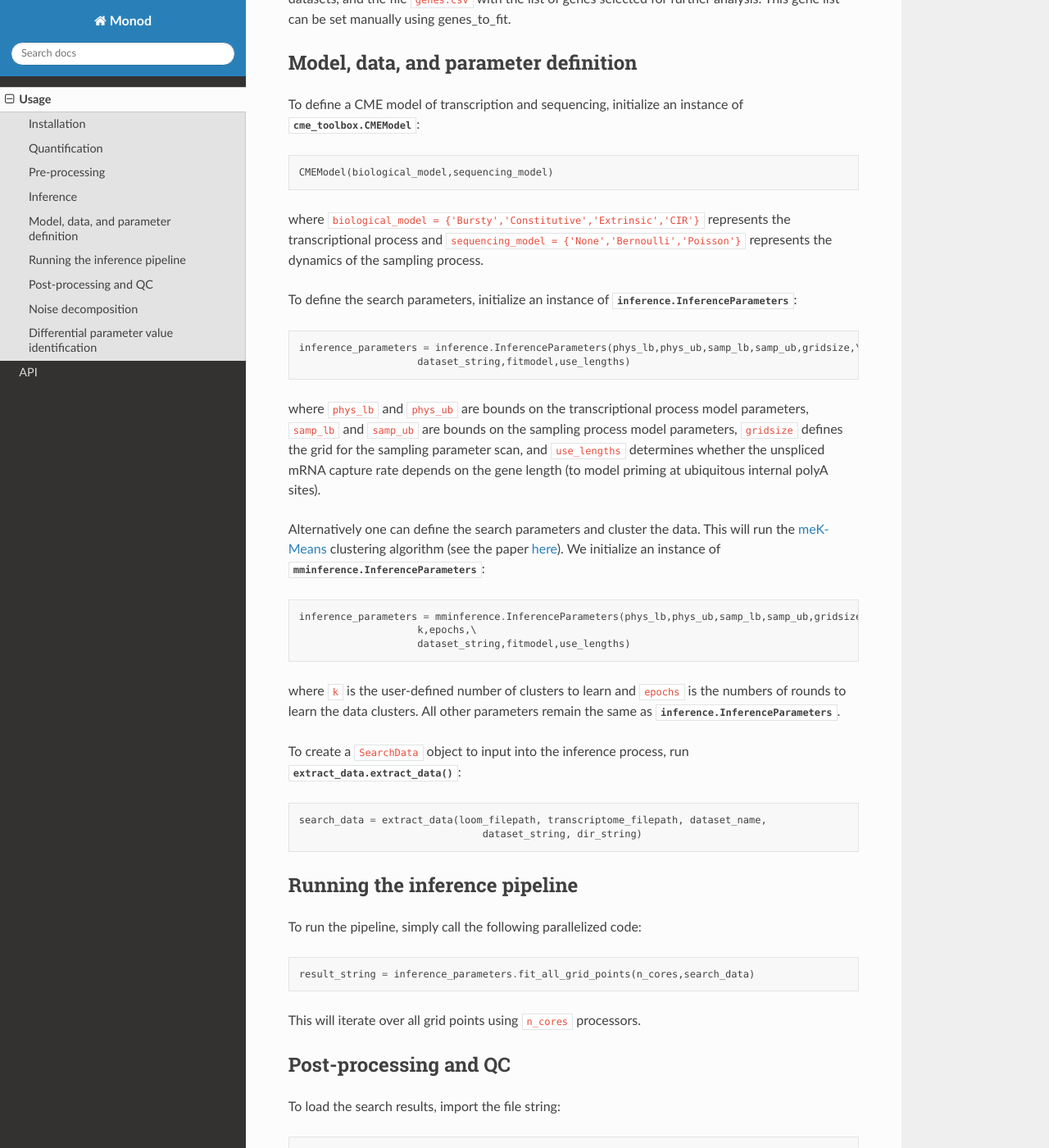
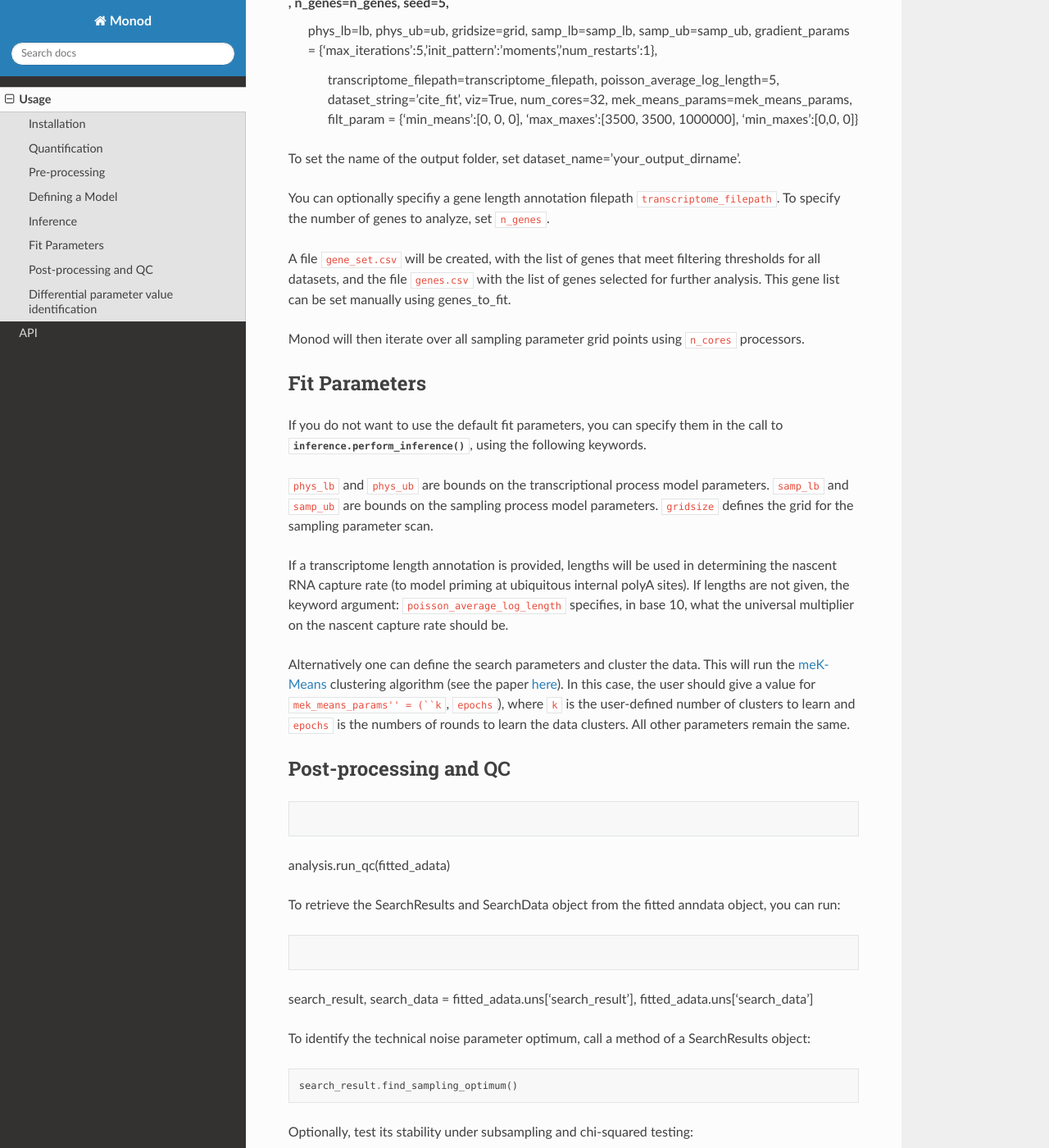
Before and after one commit to pachterlab/monod_examples, a Sphinx documentation site: the page built from docs/source/usage.rst, in a window 1280 px wide and 1400 px high, scrolled down 2056 px. Shown: the whole window at 82% size. Built offline with Sphinx 7.4.7 and the Read the Docs theme 3.1.0, drawn with Linux system fonts in a browser that asks for light colours; some of the changed text lies outside the part shown.

Commit message:
Update usage.rst
modifying to anndata

```diff
--- a/docs/source/usage.rst
+++ b/docs/source/usage.rst
@@ -63,6 +63,18 @@
 
 TODO: add scanpy code.
 
+Defining a Model
+----------------------
+
+To define a CME model of transcription and sequencing, initialize an instance of :py:class:`cme_toolbox.CMEModel`:
+
+.. code-block:: python
+
+fitmodel = cme_toolbox.CMEModel('ProteinBursty','Poisson')
+
+where ``biological_model = {'Bursty','Constitutive','Extrinsic','CIR'}`` represents the transcriptional process and ``sequencing_model = {'None','Bernoulli','Poisson'}`` represents the dynamics of the sampling process.
+
+
 Inference
 ----------------
 
@@ -88,67 +100,42 @@
 
 A file ``gene_set.csv`` will be created, with the list of genes that meet filtering thresholds for all datasets, and the file ``genes.csv`` with the list of genes selected for further analysis. This gene list can be set manually using genes_to_fit.
 
-Model, data, and parameter definition
+Monod will then iterate over all sampling parameter grid points using ``n_cores`` processors.
+
+Fit Parameters
+------------------
+
+If you do not want to use the default fit parameters, you can specify them in the call to :py:func:`inference.perform_inference`, using the following keywords.
+
+``phys_lb`` and ``phys_ub`` are bounds on the transcriptional process model parameters.
+``samp_lb`` and ``samp_ub`` are bounds on the sampling process model parameters.
+``gridsize`` defines the grid for the sampling parameter scan.
+
+If a transcriptome length annotation is provided, lengths will be used in determining the nascent RNA capture rate (to model priming at ubiquitous internal polyA sites). If lengths are not given, the keyword argument: ``poisson_average_log_length`` specifies, in base 10, what the universal multiplier on the nascent capture rate should be.
+
+Alternatively one can define the search parameters and cluster the data. This will run the `meK-Means <https://github.com/pachterlab/CGP_2023/>`_ clustering algorithm (see the paper `here <https://www.biorxiv.org/content/10.1101/2023.09.17.558131v2>`_). In this case, the user should give a value for ``mek_means_params'' = (``k``, ``epochs``), where ``k`` is the user-defined number of clusters to learn and ``epochs`` is the numbers of rounds to learn the data clusters. All other parameters remain the same.
+
+
+Post-processing and QC
 ----------------
 
-To define a CME model of transcription and sequencing, initialize an instance of :py:class:`cme_toolbox.CMEModel`:
+
 
 .. code-block:: python
 
- CMEModel(biological_model,sequencing_model)
+analysis.run_qc(fitted_adata)
 
-where ``biological_model = {'Bursty','Constitutive','Extrinsic','CIR'}`` represents the transcriptional process and ``sequencing_model = {'None','Bernoulli','Poisson'}`` represents the dynamics of the sampling process.
-
-To define the search parameters, initialize an instance of :py:class:`inference.InferenceParameters`:
+To retrieve the SearchResults and SearchData object from the fitted anndata object, you can run:
 
 .. code-block:: python
 
- inference_parameters = inference.InferenceParameters(phys_lb,phys_ub,samp_lb,samp_ub,gridsize,\
-                     dataset_string,fitmodel,use_lengths)
+search_result, search_data = fitted_adata.uns['search_result'], fitted_adata.uns['search_data']
 
-where ``phys_lb`` and ``phys_ub`` are bounds on the transcriptional process model parameters, ``samp_lb`` and ``samp_ub`` are bounds on the sampling process model parameters, ``gridsize`` defines the grid for the sampling parameter scan, and ``use_lengths`` determines whether the unspliced mRNA capture rate depends on the gene length (to model priming at ubiquitous internal polyA sites).
-
-Alternatively one can define the search parameters and cluster the data. This will run the `meK-Means <https://github.com/pachterlab/CGP_2023/>`_ clustering algorithm (see the paper `here <https://www.biorxiv.org/content/10.1101/2023.09.17.558131v2>`_). We initialize an instance of :py:class:`mminference.InferenceParameters`:
+To identify the technical noise parameter optimum, call a method of a SearchResults object:
 
 .. code-block:: python
 
- inference_parameters = mminference.InferenceParameters(phys_lb,phys_ub,samp_lb,samp_ub,gridsize,\
-                     k,epochs,\
-                     dataset_string,fitmodel,use_lengths)
-
-where ``k`` is the user-defined number of clusters to learn and ``epochs`` is the numbers of rounds to learn the data clusters. All other parameters remain the same as :py:class:`inference.InferenceParameters`.
-
-To create a ``SearchData`` object to input into the inference process, run :py:func:`extract_data.extract_data`:
-
-.. code-block:: python
-
- search_data = extract_data(loom_filepath, transcriptome_filepath, dataset_name,
-                                dataset_string, dir_string)
-
-Running the inference pipeline
-----------------
-
-To run the pipeline, simply call the following parallelized code:
-
-.. code-block:: python
-
-  result_string = inference_parameters.fit_all_grid_points(n_cores,search_data)
-
-This will iterate over all grid points using ``n_cores`` processors.
-
-Post-processing and QC
-----------------
-To load the search results, import the file string:
-
-.. code-block:: python
-
- sr = load_search_results(result_string)
-
-To identify the technical noise parameter optimum, call a method of a SearchResults object `sr`:
-
-.. code-block:: python
-
- sr.find_sampling_optimum()
+ search_result.find_sampling_optimum()
 
 Optionally, test its stability under subsampling and chi-squared testing:
 
@@ -183,19 +170,7 @@
 
  sr.update_on_disk()
 
-Noise decomposition
-----------------
-Two complementary methods are available for investigating the contributions of different noise sources. The first is non-parametric; calling a method of a ``SearchData`` object ``sd`` returns the fractions of variation retained and discarded after normalization and log-transformation:
-
-.. code-block:: python
-
- f = sd.get_noise_decomp()
-
-These fractions are not guaranteed to be positive, because the transformations may *increase* the relative spread of the data. On the other hand, if a fit has been completed, a method of a ``SearchResults`` object ``sr`` reports the fractions of intrinsic, extrinsic (bursty), and technical variation for each gene and molecular species:
-
-.. code-block:: python
-
- f = sr.get_noise_decomp()
+TODO: Do we want to add noise decomposition?
 
 Differential parameter value identification
 ----------------
```
